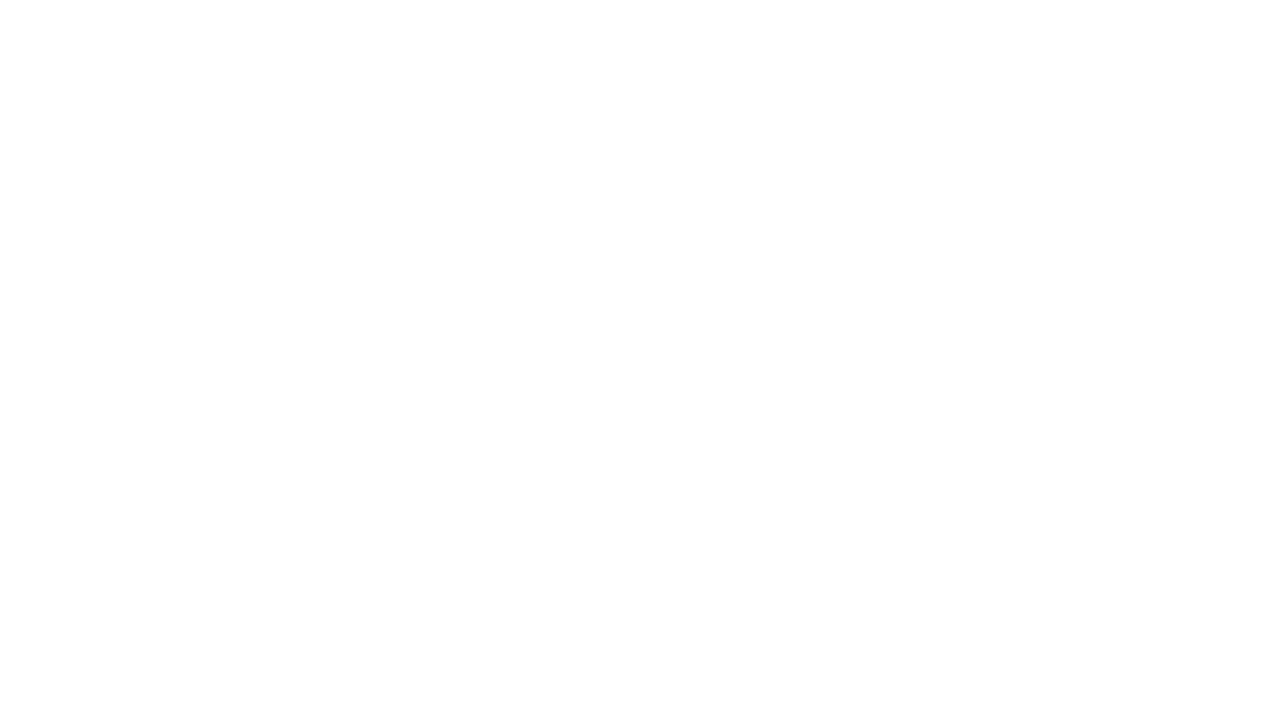
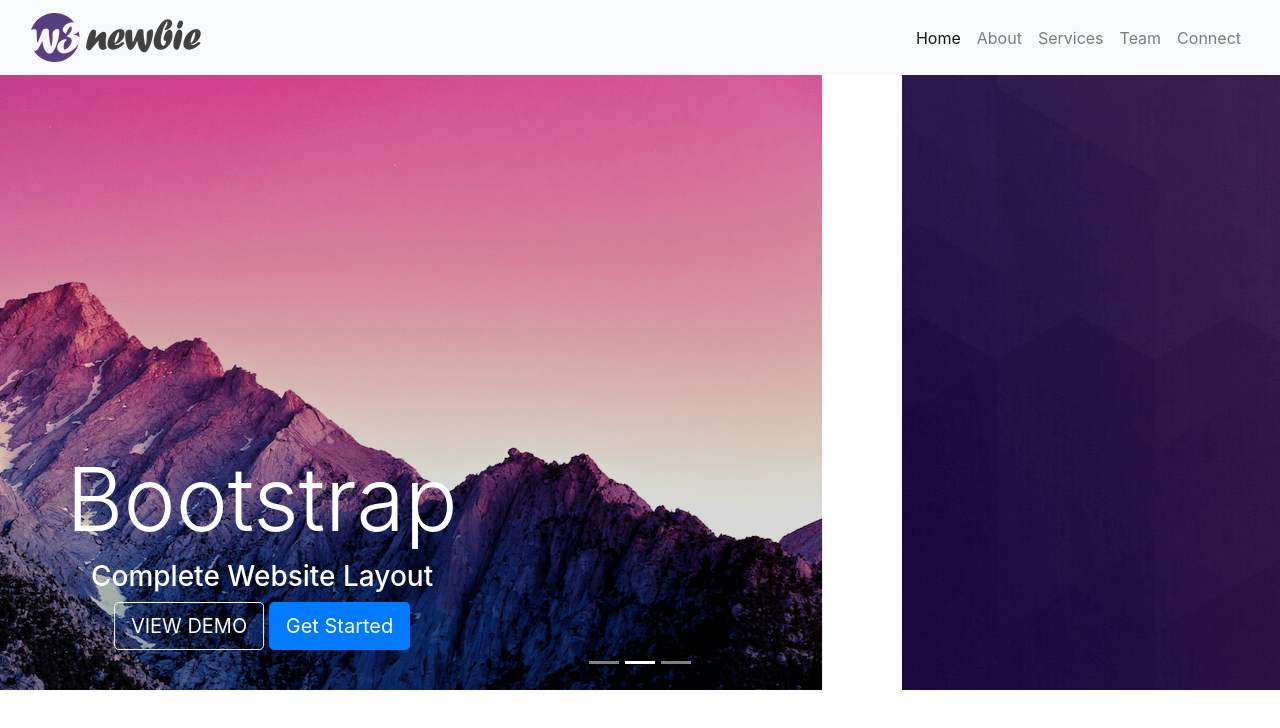
Before and after one commit to rajcomol/third-website, a plain HTML site: page index.html in a window 1280 px wide. Drawn offline with nearby package versions, Linux system fonts and the light colour scheme.

Commit message:
uploading index.html

```diff
--- a/index.html
+++ b/index.html
@@ -1,5 +1,6 @@
 <!DOCTYPE html>
 <html lang="en">
+
 <head>
 	<meta charset="utf-8">
 	<meta name="viewport" content="width=device-width, initial-scale=1">
@@ -11,16 +12,70 @@
 	<script src="https://use.fontawesome.com/releases/v5.0.8/js/all.js"></script>
 	<link href="style.css" rel="stylesheet">
 </head>
+
 <body>
 
 	<!-- Navigation -->
-
-
+	<nav class="navbar navbar-expand-md navbar-light bg-light sticky-top">
+		<div class="container-fluid">
+			<a class="navbar-brand" href="#"><img src="./img/logo.png" alt=""></a>
+			<button class="navbar-toggler" type="button" data-toggle="collapse" data-target="#navbarResponsive">
+				<span class="navbar-toggler-icon"></span>
+			</button>
+			<div class="collapse navbar-collapse" id="navbarResponsive">
+				<ul class="navbar-nav ml-auto">
+					<li class="nav-item active">
+						<a class="nav-link" href="#">Home</a>
+					</li>
+					<li class="nav-item">
+						<a class="nav-link" href="#">About</a>
+					</li>
+					<li class="nav-item">
+						<a class="nav-link" href="#">Services</a>
+					</li>
+					<li class="nav-item">
+						<a class="nav-link" href="#">Team</a>
+					</li>
+					<li class="nav-item">
+						<a class="nav-link" href="#">Connect</a>
+					</li>
+				</ul>
+			</div>
+		</div>
+	</nav>
 	<!--- Image Slider -->
-
-
+	<div id="slides" class="carousel slide" data-ride="carousel">
+		<ul class="carousel-indicators">
+			<li data-target="#slides" data-slide-to="0" class="active"></li>
+			<li data-target="#slides" data-slide-to="0"></li>
+			<li data-target="#slides" data-slide-to="0"></li>
+		</ul>
+		<div class="carousel-inner">
+			<div class="carousel-item active">
+				<img src="./img/background.png" alt="">
+				<div class="carousel-caption">
+					<h1 class="display-2">Bootstrap</h1>
+					<h3>Complete Website Layout</h3>
+					<button type="button" class="btn btn-outline-light btn-lg">VIEW DEMO</button>
+					<button type="button" class="btn btn-primary btn-lg">Get Started</button>
+				</div>
+			</div>
+			<div class="carousel-item">
+				<img src="./img/background2.png" alt="">
+			</div>
+			<div class="carousel-item">
+				<img src="./img/background3.png" alt="">
+			</div>
+		</div>
+	</div>
 	<!--- Jumbotron -->
-
+	<div class="container-gluid">
+		<div class="row-jumbotron">
+			<div class="col-xs-12 col-sm-12 col-md-9 col-lg-9 col-xl-10">
+				<p class="lead"></p>
+			</div>
+		</div>
+	</div>
 
 	<!--- Welcome Section -->
 
@@ -55,4 +110,5 @@
 
 
 </body>
+
 </html>
```
Lines whose indentation alone changed are shown as unchanged.
